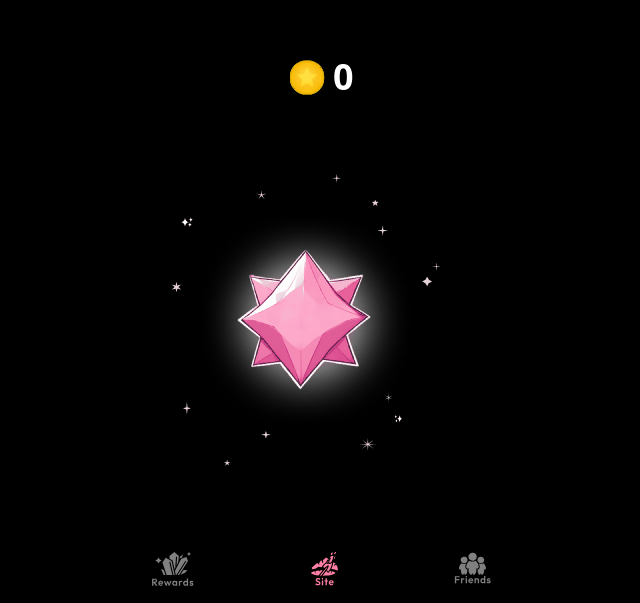
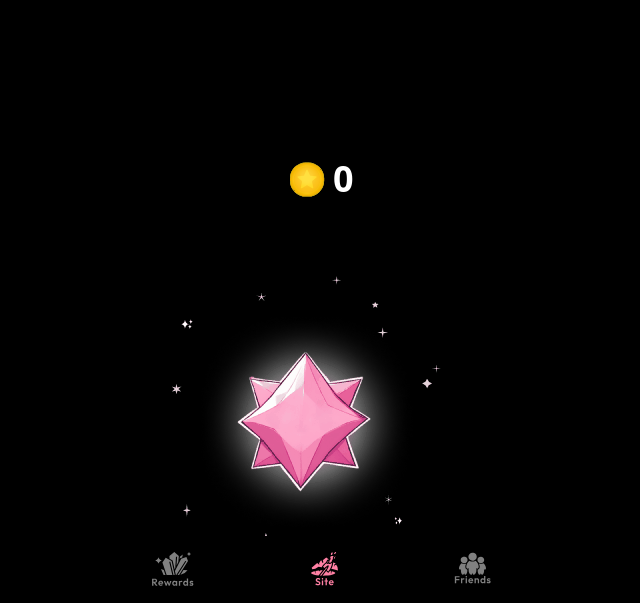
Before and after one commit to amara-cm/pip, a Next.js app: page / in a window 1280 px wide. Shown: the part 197-800 px from the top of the page, without its empty margins (319-959 px from the left). Built offline with nearby package versions, Linux system fonts and the light colour scheme.

Commit message:
Update index.js

```diff
--- a/pages/index.js
+++ b/pages/index.js
@@ -130,7 +130,7 @@
 
   return (
     <div className="flex flex-col items-center w-full h-screen bg-black text-white font-outfit font-semibold">
-      <div className="w-full max-w-[30rem] mt-[20%]">
+      <div className="w-full max-w-[30rem] mt-[28%]">
         <StatDisplay
           iconSrc="/icons/gamecoin.svg"
           onContextMenu={(e) => e.preventDefault()}
```
